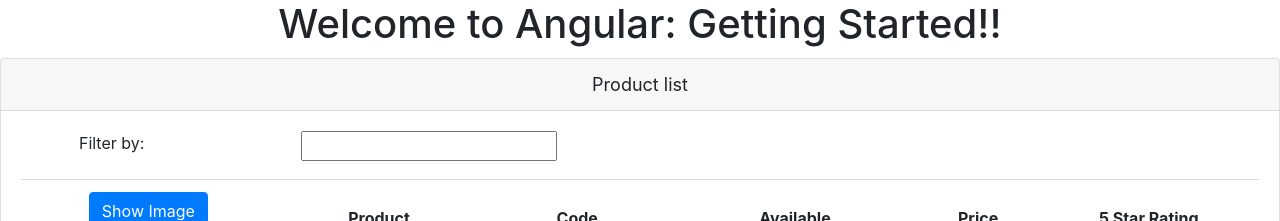
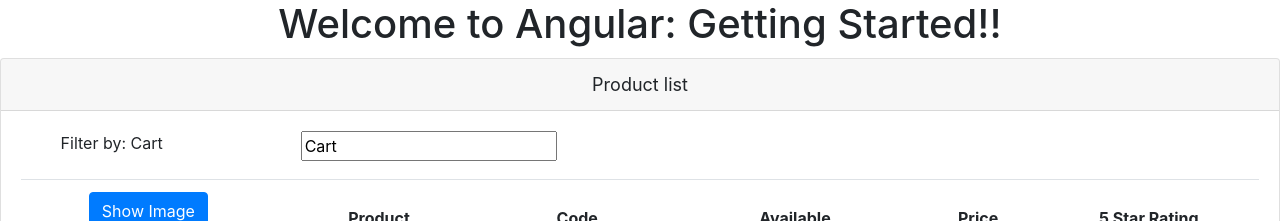
Before and after one commit to MatheusGoncalvs/angular-basic, an Angular app: page / in a window 1280 px wide. Shown: the top 221 px of the page. Built offline with nearby package versions, Linux system fonts and the light colour scheme.

Commit message:
Handling input with two-way binding

```diff
--- a/src/app/app.module.ts
+++ b/src/app/app.module.ts
@@ -1,5 +1,6 @@
 import { BrowserModule } from '@angular/platform-browser';
 import { NgModule } from '@angular/core';
+import {FormsModule} from '@angular/forms';
 
 import { AppComponent } from './app.component';
 import { ProductListComponent } from './products/product-list.component';
@@ -10,7 +11,8 @@
     ProductListComponent
   ],
   imports: [
-    BrowserModule
+    BrowserModule,
+    FormsModule
   ],
   bootstrap: [AppComponent]
 })
--- a/src/app/products/product-list.component.html
+++ b/src/app/products/product-list.component.html
@@ -4,9 +4,9 @@
     </div>
     <div class='card-body'>
         <div class='row'>
-            <div class='col-md-2'>Filter by:</div>
+            <div class='col-md-2'>Filter by: {{listFilter}}</div>
             <div class='col-md-4'>
-                <input type='text'/>
+                <input type='text' [(ngModel)]='listFilter' />
             </div>
         </div>
         <div class='row'>
--- a/src/app/products/product-list.component.ts
+++ b/src/app/products/product-list.component.ts
@@ -9,6 +9,7 @@
     imageWidth: number =  50;
     imageMargin: number = 2;
     pageTitle: string = 'Product list';
+    listFilter: string = 'Cart';
     products: any[] = [
         {
             "productId": 2,
```
